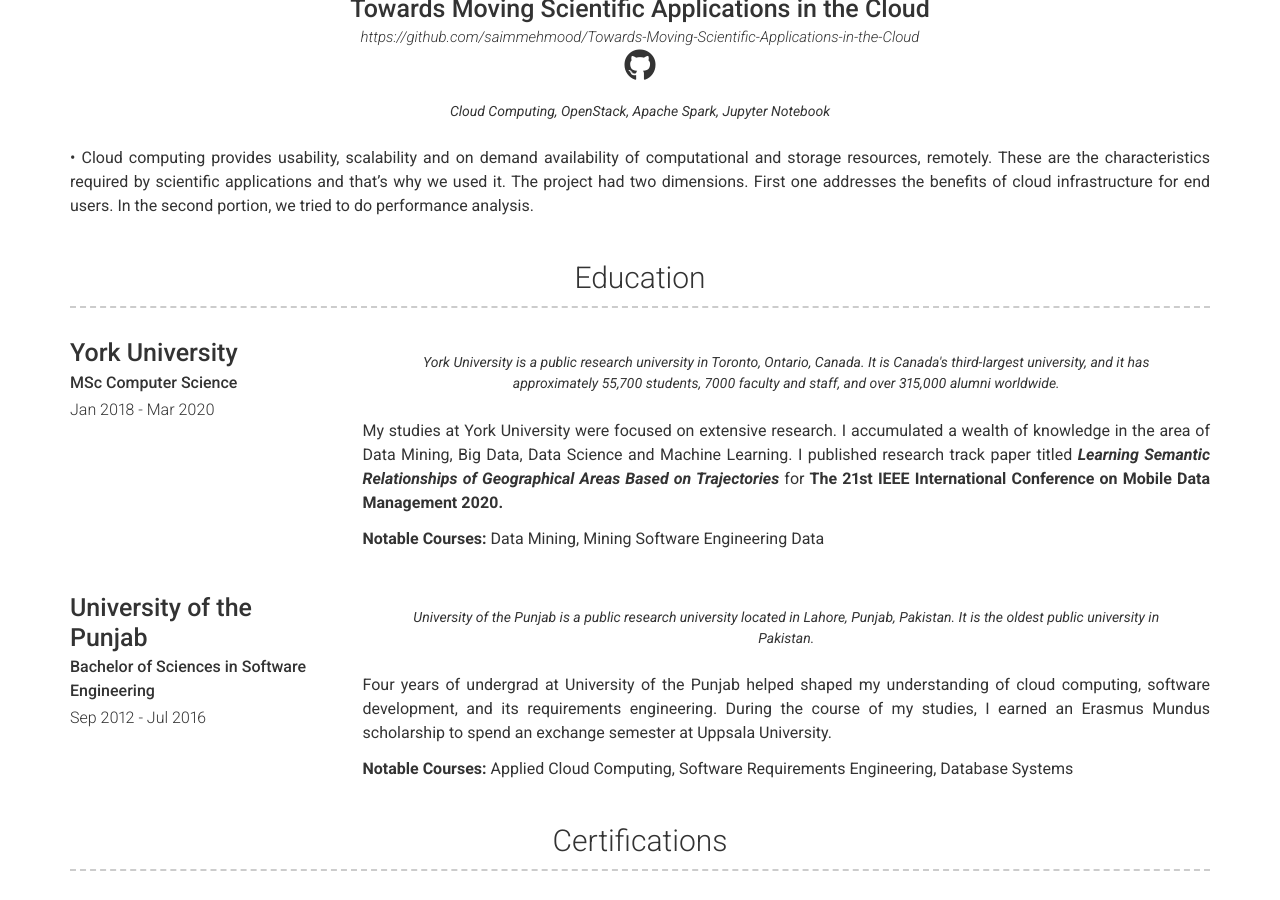
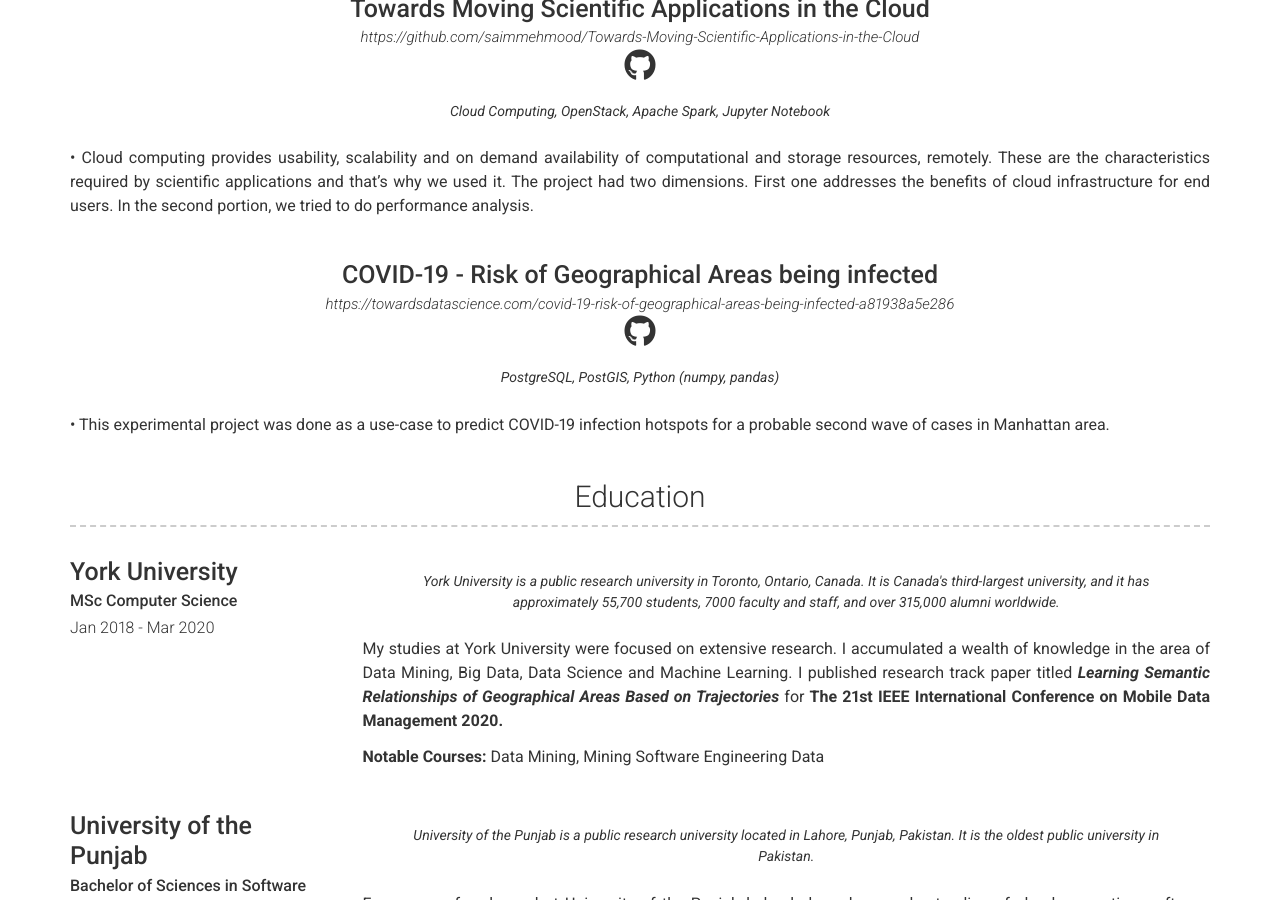
Before and after one commit to saimmehmood/saimmehmood.github.io, a Jekyll site: the page built from index.md, in a window 1280 px wide and 900 px high, scrolled down 1862 px. Built offline with Jekyll 4.4.1, drawn with Linux system fonts in a browser that asks for light colours; nearby versions of some CDN libraries.

Commit message:
6/18/2020 6:12 PM

```diff
--- a/_data/projects.yml
+++ b/_data/projects.yml
@@ -26,3 +26,14 @@
         Cloud Computing, OpenStack, Apache Spark, Jupyter Notebook
   description: | # this will include new lines to allow paragraphs
     • Cloud computing provides usability, scalability and on demand availability of computational and storage resources, remotely. These are the characteristics required by scientific applications and that's why we used it. The project had two dimensions. First one addresses the benefits of cloud infrastructure for end users. In the second portion, we tried to do performance analysis.
+
+
+
+- layout: top-middle
+  name: COVID-19 - Risk of Geographical Areas being infected
+  link: https://towardsdatascience.com/covid-19-risk-of-geographical-areas-being-infected-a81938a5e286
+  github: sproogen/resume-theme
+  quote: >
+        PostgreSQL, PostGIS, Python (numpy, pandas)
+  description: | # this will include new lines to allow paragraphs
+    • This experimental project was done as a use-case to predict COVID-19 infection hotspots for a probable second wave of cases in Manhattan area.
```
Also changed, not shown: 1 other file.
